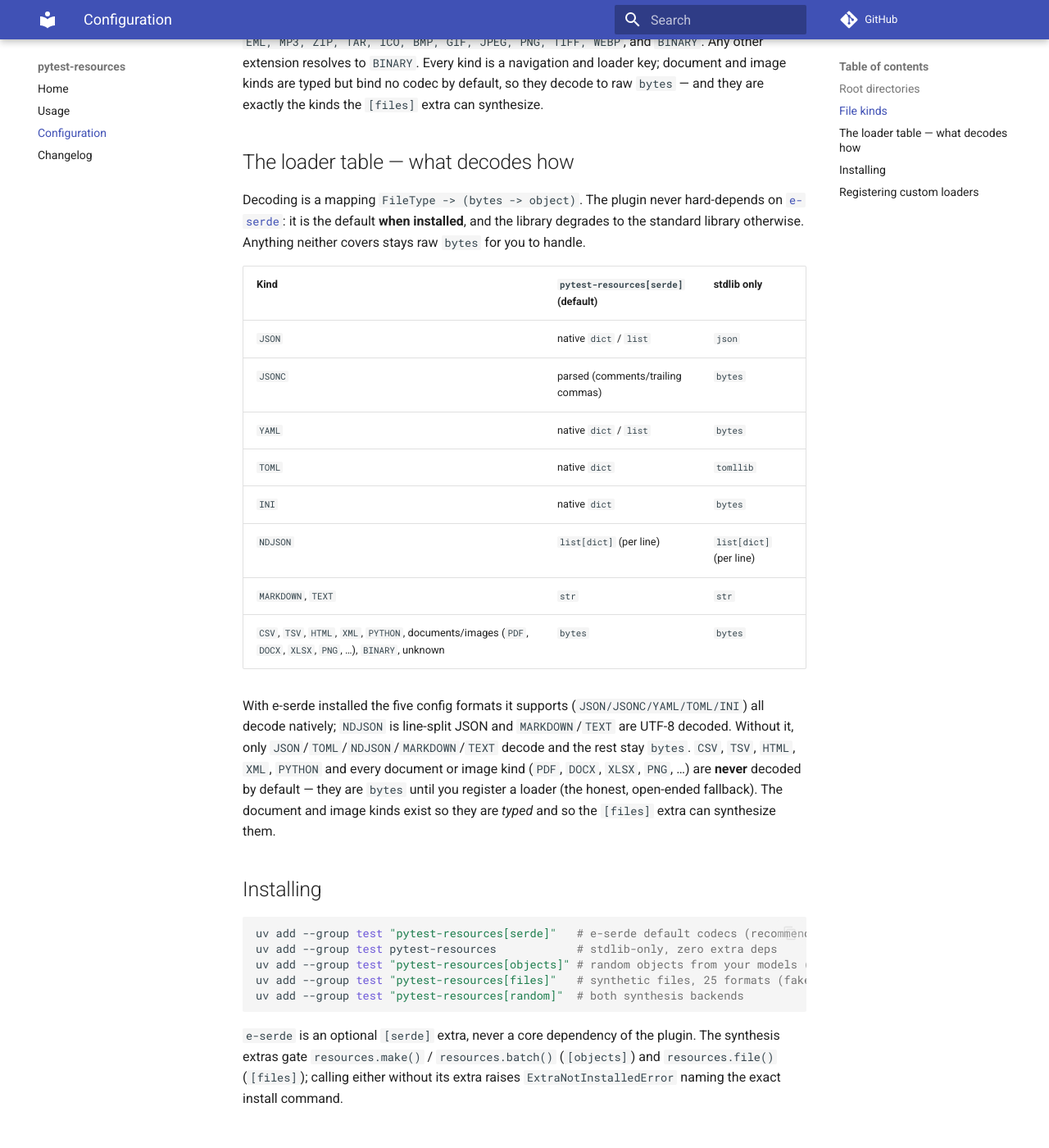
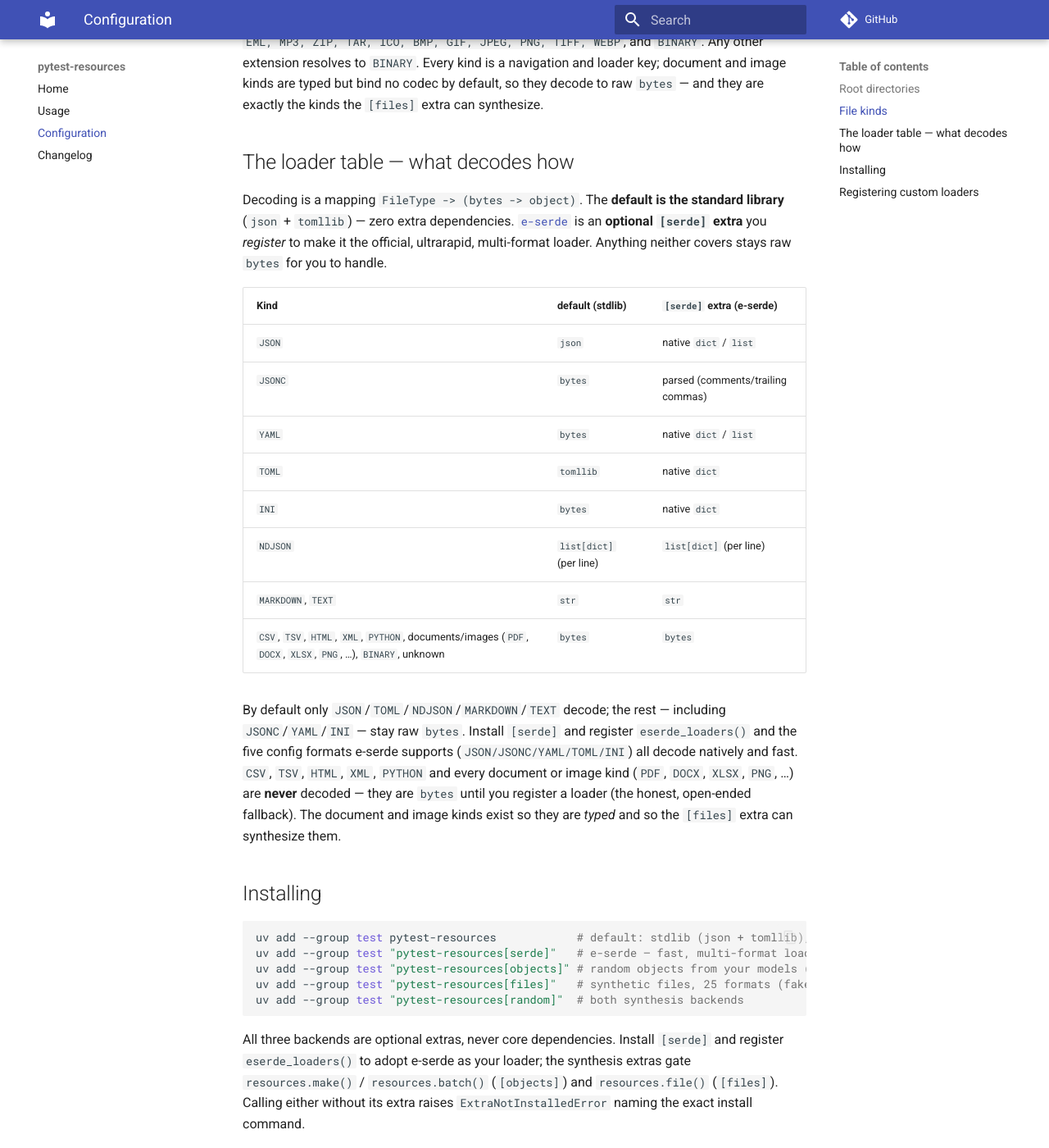
Before and after one commit to damvolkov/pytest-resources, an MkDocs documentation site: the page built from docs/configuration.md, in a window 1280 px wide and 1400 px high, scrolled down 924 px. Shown: the whole window at 82% size. Built offline with MkDocs 1.6.1 and Material for MkDocs 9.7.7, drawn with Linux system fonts in a browser that asks for light colours; comment, search, counter and statistics services are not loaded; some of the changed text lies outside the part shown.

Commit message:
BREAKING: the default loader is now the Python standard library (json + tomllib); the core ships with zero third-party dependencies. e-serde is no longer auto-selected when present, so JSONC/YAML/INI decode to raw bytes unless you opt in.
- eserde_loaders() is exported: register it via pytest_resource_loaders to make e-serde
  the fast, multi-format official loader (raises ExtraNotInstalledError without [serde])
- [serde] documented as an opt-in extra, on par with [objects]/[files]
- loaders/tests/README/docs updated; coverage 100%

````diff
--- a/docs/configuration.md
+++ b/docs/configuration.md
@@ -47,44 +47,46 @@ they are exactly the kinds the `[files]` extra can synthesize.
 
 ## The loader table — what decodes how
 
-Decoding is a mapping `FileType -> (bytes -> object)`. The plugin never hard-depends on
-[`e-serde`](https://pypi.org/project/e-serde/): it is the default **when installed**, and
-the library degrades to the standard library otherwise. Anything neither covers stays raw
-`bytes` for you to handle.
+Decoding is a mapping `FileType -> (bytes -> object)`. The **default is the standard
+library** (`json` + `tomllib`) — zero extra dependencies.
+[`e-serde`](https://pypi.org/project/e-serde/) is an **optional `[serde]` extra** you
+*register* to make it the official, ultrarapid, multi-format loader. Anything neither covers
+stays raw `bytes` for you to handle.
 
-| Kind | `pytest-resources[serde]` (default) | stdlib only |
+| Kind | default (stdlib) | `[serde]` extra (e-serde) |
 |---|---|---|
-| `JSON` | native `dict` / `list` | `json` |
-| `JSONC` | parsed (comments/trailing commas) | `bytes` |
-| `YAML` | native `dict` / `list` | `bytes` |
-| `TOML` | native `dict` | `tomllib` |
-| `INI` | native `dict` | `bytes` |
+| `JSON` | `json` | native `dict` / `list` |
+| `JSONC` | `bytes` | parsed (comments/trailing commas) |
+| `YAML` | `bytes` | native `dict` / `list` |
+| `TOML` | `tomllib` | native `dict` |
+| `INI` | `bytes` | native `dict` |
 | `NDJSON` | `list[dict]` (per line) | `list[dict]` (per line) |
 | `MARKDOWN`, `TEXT` | `str` | `str` |
 | `CSV`, `TSV`, `HTML`, `XML`, `PYTHON`, documents/images (`PDF`, `DOCX`, `XLSX`, `PNG`, …), `BINARY`, unknown | `bytes` | `bytes` |
 
-With e-serde installed the five config formats it supports (`JSON/JSONC/YAML/TOML/INI`) all
-decode natively; `NDJSON` is line-split JSON and `MARKDOWN`/`TEXT` are UTF-8 decoded.
-Without it, only `JSON`/`TOML`/`NDJSON`/`MARKDOWN`/`TEXT` decode and the rest stay `bytes`.
-`CSV`, `TSV`, `HTML`, `XML`, `PYTHON` and every document or image kind (`PDF`, `DOCX`,
-`XLSX`, `PNG`, …) are **never** decoded by default — they are `bytes` until you register
+By default only `JSON`/`TOML`/`NDJSON`/`MARKDOWN`/`TEXT` decode; the rest — including
+`JSONC`/`YAML`/`INI` — stay raw `bytes`. Install `[serde]` and register `eserde_loaders()`
+and the five config formats e-serde supports (`JSON/JSONC/YAML/TOML/INI`) all decode
+natively and fast. `CSV`, `TSV`, `HTML`, `XML`, `PYTHON` and every document or image kind
+(`PDF`, `DOCX`, `XLSX`, `PNG`, …) are **never** decoded — they are `bytes` until you register
 a loader (the honest, open-ended fallback). The document and image kinds exist so they
 are *typed* and so the `[files]` extra can synthesize them.
 
 ## Installing
 
 ```bash
-uv add --group test "pytest-resources[serde]"   # e-serde default codecs (recommended)
-uv add --group test pytest-resources            # stdlib-only, zero extra deps
+uv add --group test pytest-resources            # default: stdlib (json + tomllib), zero extra deps
+uv add --group test "pytest-resources[serde]"   # e-serde — fast, multi-format loader (recommended)
 uv add --group test "pytest-resources[objects]" # random objects from your models (polyfactory)
 uv add --group test "pytest-resources[files]"   # synthetic files, 25 formats (faker-file)
 uv add --group test "pytest-resources[random]"  # both synthesis backends
 ```
 
-`e-serde` is an optional `[serde]` extra, never a core dependency of the plugin. The
-synthesis extras gate `resources.make()` / `resources.batch()` (`[objects]`) and
-`resources.file()` (`[files]`); calling either without its extra raises
-`ExtraNotInstalledError` naming the exact install command.
+All three backends are optional extras, never core dependencies. Install `[serde]` and
+register `eserde_loaders()` to adopt e-serde as your loader; the synthesis extras gate
+`resources.make()` / `resources.batch()` (`[objects]`) and `resources.file()` (`[files]`).
+Calling either without its extra raises `ExtraNotInstalledError` naming the exact install
+command.
 
 ## Registering custom loaders
 
@@ -102,6 +104,17 @@ def pytest_resource_loaders(register):
     register({FileType.CSV: lambda b: list(csv.DictReader(io.StringIO(b.decode())))})
 ```
 
+To make e-serde the official loader, install `[serde]` and register its whole table in one
+call:
+
+```python
+from pytest_resources import eserde_loaders
+
+
+def pytest_resource_loaders(register):
+    register(eserde_loaders())
+```
+
 A loader is any canonical `bytes -> object` callable. This is the seam that turns the
 default `bytes` for `CSV`/`TSV`/`PDF`/… into typed values, and it works the same with or
 without e-serde installed.
--- a/src/pytest_resources/__init__.py
+++ b/src/pytest_resources/__init__.py
@@ -14,7 +14,7 @@ from importlib.metadata import PackageNotFoundError, version
 from pytest_resources.errors import EntryNotFoundError, ExtraNotInstalledError, ResourceError
 from pytest_resources.formats import FileType
 from pytest_resources.index import abuild_resources, build_resources
-from pytest_resources.loaders import Loader, default_loaders
+from pytest_resources.loaders import Loader, default_loaders, eserde_loaders
 from pytest_resources.nodes import ResourceNode, Resources
 
 try:
@@ -34,4 +34,5 @@ __all__ = [
     "abuild_resources",
     "build_resources",
     "default_loaders",
+    "eserde_loaders",
 ]
````
Also changed, not shown: README.md (+26 -11 lines), docs/changelog.md (+15 -5 lines), docs/index.md (+9 -8 lines), 3 other files.
